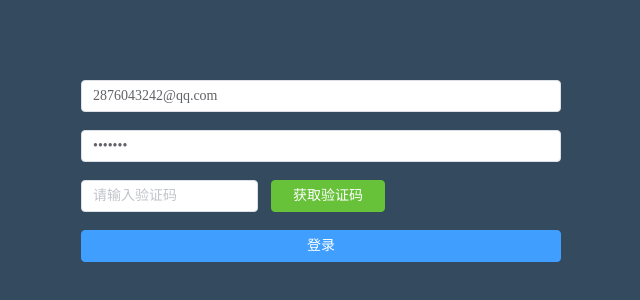
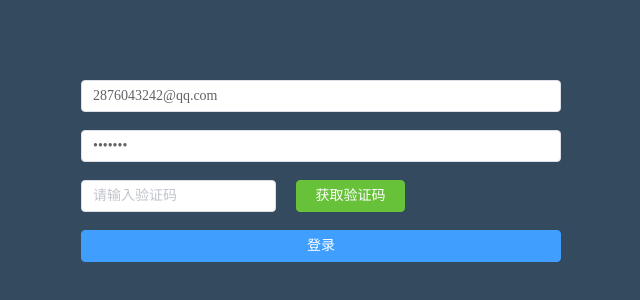
Before and after one commit to CodeZhangYi/vue3-admin, a Vue app: page /#/ in a window 1280 px wide. Shown: the part 220-520 px from the top of the page, without its empty margins (319-959 px from the left). Built offline with nearby package versions, Linux system fonts and the light colour scheme.

Commit message:
修改登录样式

```diff
--- a/src/components/component/code/code.vue
+++ b/src/components/component/code/code.vue
@@ -7,15 +7,13 @@
  * @FilePath: /vue3-admin/src/components/code/code.vue
 -->
 <template>
-  <el-row>
-    <el-col :span="14">
+  <el-row :gutter="20">
+    <el-col :span="15">
       <el-input
         placeholder="请输入验证码"
         v-model="form.code"
       />
     </el-col>
-    <!-- 占位符 -->
-    <el-col :span="1"></el-col>
     <el-col :span="9">
       <el-button style="width:100%" type="success" @click="getCode" :disabled="codeDisabled"
         >{{ codeText }}
```
